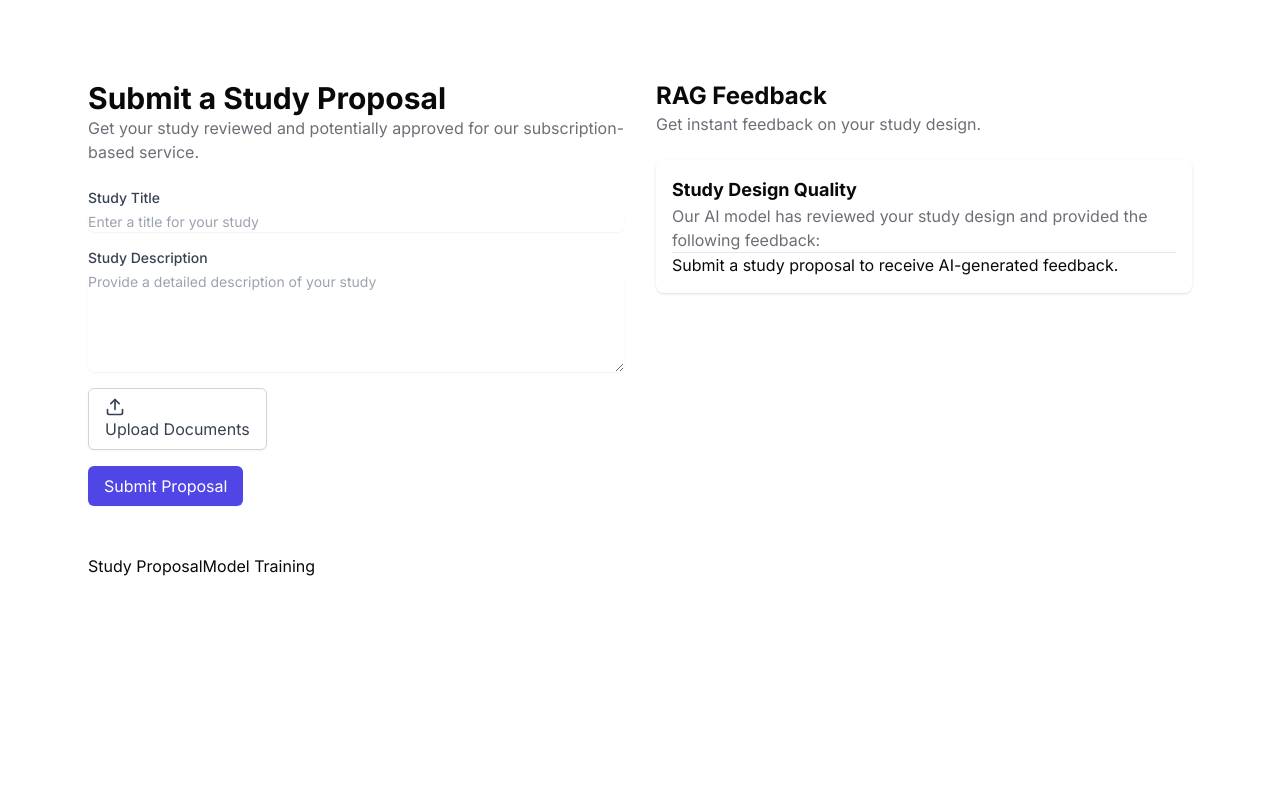
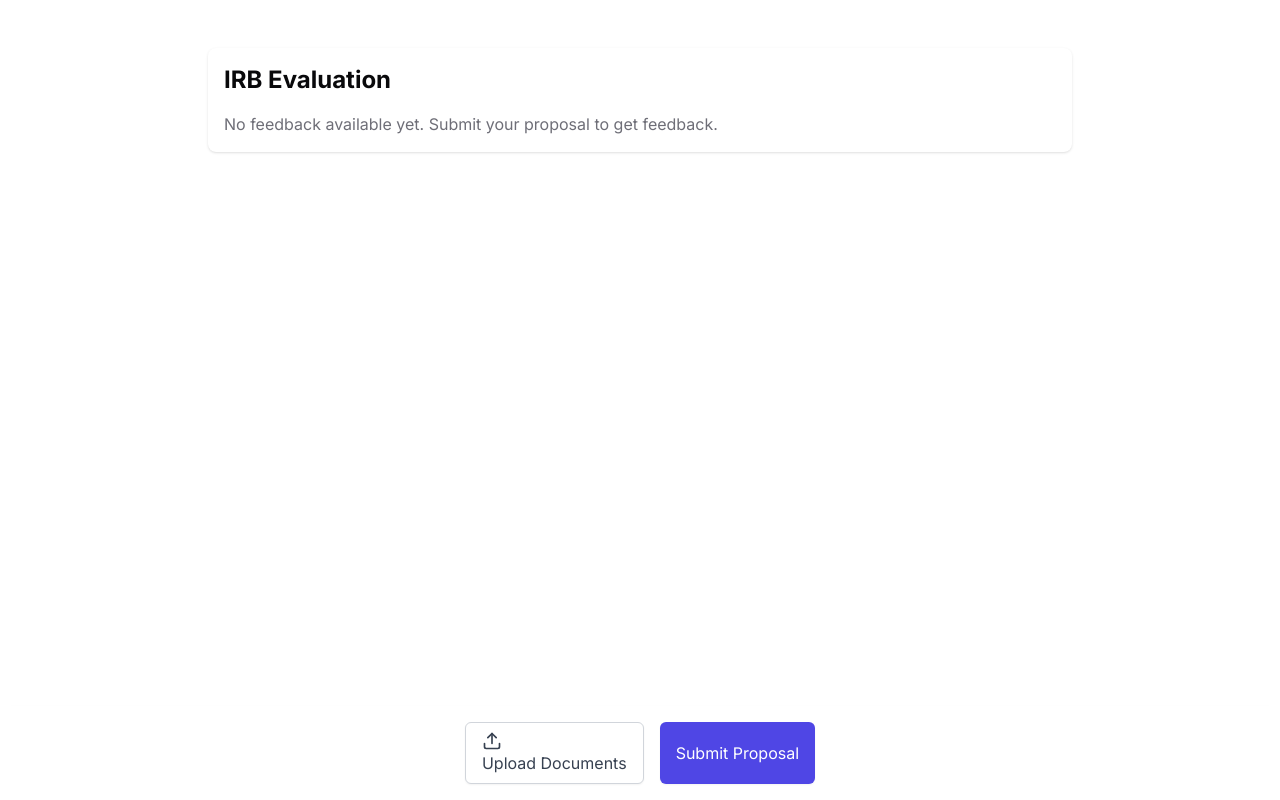
Before and after one commit to MrSaturn1/irb-compliance-ts, a Next.js app: page / in a window 1280 px wide. Built offline with nearby package versions, Linux system fonts and the light colour scheme.

Commit message:
save server version

```diff
--- a/src/app/globals.css
+++ b/src/app/globals.css
@@ -40,3 +40,13 @@
     @apply font-heading;
   }
 }
+
+@keyframes progress {
+  0% { width: 0%; }
+  100% { width: 100%; }
+}
+
+.animate-progress {
+  width: 100%;
+  animation: progress 2s linear infinite;
+}
--- a/src/app/page.tsx
+++ b/src/app/page.tsx
@@ -2,27 +2,18 @@
 "use client";
 
 import React, { useState, useRef } from 'react';
-import { Label } from "@/components/ui/label";
-import { Input } from "@/components/ui/input";
-import { Textarea } from "@/components/ui/textarea";
 import { Button } from "@/components/ui/button";
 import { Card } from "@/components/ui/card";
+import { UploadIcon } from "@/components/ui/icons";
 import { Separator } from "@/components/ui/separator";
-import Link from "next/link";
-import { Tabs, TabsList, TabsTrigger, TabsContent } from "@/components/ui/tabs";
-import { UploadIcon, RefreshCwIcon, CircleIcon } from "@/components/ui/icons";
+import { ProgressBar } from "@/components/ui/ProgressBar";
 
 export default function Home() {
-  const [studyTitle, setStudyTitle] = useState('');
-  const [studyDescription, setStudyDescription] = useState('');
   const [file, setFile] = useState<File | null>(null);
   const [feedback, setFeedback] = useState<string | null>(null);
   const [isLoading, setIsLoading] = useState(false);
-  const [trainingDocs, setTrainingDocs] = useState<File[]>([]);
-  const [isTraining, setIsTraining] = useState(false);
-  const [trainingFeedback, setTrainingFeedback] = useState<string | null>(null);
+  const [fullEvaluation, setFullEvaluation] = useState<string | null>(null);
   const fileInputRef = useRef<HTMLInputElement>(null);
-  const [fullEvaluation, setFullEvaluation] = useState<string | null>(null);
 
   const handleSubmit = async (e: React.FormEvent) => {
     e.preventDefault();
@@ -30,13 +21,10 @@ export default function Home() {
 
     try {
       const formData = new FormData();
-      formData.append('title', studyTitle);
-      formData.append('description', studyDescription);
       if (file) {
         formData.append('file', file);
       }
 
-      console.log('Sending request to evaluate study');
       const response = await fetch('http://localhost:3001/api/evaluate-study', {
         method: 'POST',
         body: formData,
@@ -52,8 +40,6 @@ export default function Home() {
       }
 
       const data = await response.json();
-      console.log('Response received:', data);
-
       if (data && data.summary && data.fullEvaluation) {
         setFeedback(data.summary);
         setFullEvaluation(data.fullEvaluation);
@@ -79,75 +65,51 @@ export default function Home() {
     }
   };
 
-  const handleTrainingDocsChange = (e: React.ChangeEvent<HTMLInputElement>) => {
-    if (e.target.files) {
-      setTrainingDocs(Array.from(e.target.files));
-    }
-  };
-
-  const handleModelTraining = async (e: React.FormEvent) => {
-    e.preventDefault();
-    setIsTraining(true);
-
-    try {
-      const formData = new FormData();
-      trainingDocs.forEach((file, index) => {
-        formData.append(`file-${index}`, file);
-      });
-
-      const response = await fetch('http://localhost:3001/api/add-document', {
-        method: 'POST',
-        body: formData,
-        credentials: 'include',
-        mode: 'cors',
-        headers: {
-          'Accept': 'application/json',
-        },
-      });
-
-      setTrainingFeedback('Documents successfully added for model training.');
-    } catch (error) {
-      console.error('Error submitting training documents:', error);
-      setTrainingFeedback('An error occurred while adding training documents.');
-    } finally {
-      setIsTraining(false);
-    }
-  };
-
   const handleUploadClick = () => {
     fileInputRef.current?.click();
   };
 
+  const formatResponseText = (text: string) => {
+    // Format headers
+    let formattedText = text.replace(/\*\*(Compliance|Non-compliance):\*\*/g, '<h4 class="text-md font-semibold mb-2">$1:</h4>');
+    formattedText = formattedText.replace(/\*\*(.*?)\*\*/g, '<h3 class="text-lg font-bold mb-2">$1</h3>');
+
+    // Format bullet points
+    formattedText = formattedText.replace(/\* (.*?)(\n|$)/g, '<li>$1</li>');
+
+    // Wrap bullet points with <ul>
+    formattedText = formattedText.replace(/(<li>.*?<\/li>)+/gs, '<ul>$&</ul>');
+
+    // Format numbered lists with line breaks
+    formattedText = formattedText.replace(/(\d+)\. (.*?)(?=\d+\.|$)/g, '<li>$1. $2</li>\n');
+    formattedText = formattedText.replace(/(<li>.*?<\/li>)+/gs, '<ol>$&</ol>');
+
+    return formattedText;
+  };
+
   return (
-    <div className="w-full max-w-6xl mx-auto px-4 md:px-6 py-12 md:py-20">
-      <div className="grid md:grid-cols-2 gap-8">
-        <div className="space-y-6">
-          <div>
-            <h1 className="text-3xl font-bold">Submit a Study Proposal</h1>
-            <p className="text-muted-foreground">
-              Get your study reviewed and potentially approved for our subscription-based service.
-            </p>
+    <div className="w-full max-w-4xl mx-auto px-4 py-12 flex flex-col min-h-screen">
+      <div className="flex-grow">
+        <Card className="p-6 bg-muted h-full max-h-[calc(100vh-16rem)] overflow-y-auto">
+          <h2 className="text-2xl font-bold mb-4">IRB Evaluation</h2>
+          {feedback ? (
+            <>
+              <div dangerouslySetInnerHTML={{ __html: formatResponseText(feedback) }} />
+              <Separator className="my-4" />
+              {fullEvaluation && (
+                <div className="mt-4">
+                  <div dangerouslySetInnerHTML={{ __html: formatResponseText(fullEvaluation) }} />
                 </div>
-          <form className="space-y-4" onSubmit={handleSubmit}>
-            <div>
-              <Label htmlFor="title">Study Title</Label>
-              <Input
-                id="title"
-                value={studyTitle}
-                onChange={(e) => setStudyTitle(e.target.value)}
-                placeholder="Enter a title for your study"
-              />
+              )}
+            </>
+          ) : (
+            <p className="text-muted-foreground">No feedback available yet. Submit your proposal to get feedback.</p>
+          )}
+        </Card>
       </div>
-            <div>
-              <Label htmlFor="description">Study Description</Label>
-              <Textarea
-                id="description"
-                value={studyDescription}
-                onChange={(e) => setStudyDescription(e.target.value)}
-                placeholder="Provide a detailed description of your study"
-                rows={5}
-              />
-              <div className="flex items-center gap-4 mt-4">
+      <form className="w-full mt-4" onSubmit={handleSubmit}>
+        <div className="fixed bottom-0 left-0 right-0 bg-white py-4 shadow-lg flex justify-center space-x-4">
+          {file && <span className="text-sm text-muted-foreground self-center mr-4">{file.name}</span>}
           <Button
             type="button"
             variant="outline"
@@ -162,116 +124,12 @@ export default function Home() {
             onChange={handleFileChange}
             className="hidden"
           />
-                {file && <span className="text-sm text-muted-foreground">{file.name}</span>}
-              </div>
-            </div>
-            <div className="flex items-center gap-4">
-              <Button type="submit" disabled={isLoading}>
+          <Button type="submit" disabled={isLoading || !file}>
             {isLoading ? 'Submitting...' : 'Submit Proposal'}
           </Button>
         </div>
       </form>
-        </div>
-        <div className="space-y-6">
-          <div>
-            <h2 className="text-2xl font-bold">RAG Feedback</h2>
-            <p className="text-muted-foreground">Get instant feedback on your study design.</p>
-          </div>
-          <Card className="p-6 bg-muted">
-            <div className="flex items-center gap-4">
-              <div className="flex-1">
-                <h3 className="text-lg font-bold">Study Design Quality</h3>
-                <p className="text-muted-foreground">
-                  Our AI model has reviewed your study design and provided the following feedback:
-                </p>
-              </div>
-              {feedback && (
-                <div className="flex items-center gap-2">
-                  <CircleIcon className="w-6 h-6 fill-yellow-500" />
-                  <span className="font-medium text-yellow-500">Feedback Available</span>
-                </div>
-              )}
-            </div>
-            <Separator className="my-4" />
-            <div className="space-y-2">
-              {feedback ? (
-                <p>{feedback}</p>
-              ) : (
-                <p>Submit a study proposal to receive AI-generated feedback.</p>
-              )}
-            </div>
-            {feedback && (
-              <>
-                <Separator className="my-4" />
-                <div className="flex items-center gap-2">
-                  <Button variant="outline" size="sm" onClick={() => {setFeedback(null); setFullEvaluation(null);}}>
-                    <RefreshCwIcon className="w-5 h-5 mr-2" />
-                    Clear Feedback
-                  </Button>
-                  <Button
-                    variant="outline"
-                    size="sm"
-                    onClick={() => setFullEvaluation(prev => prev ? null : fullEvaluation)}
-                  >
-                    {fullEvaluation ? 'Hide Full Evaluation' : 'Show Full Evaluation'}
-                  </Button>
-                  <Link href="#" className="text-primary underline" prefetch={false}>
-                    Learn more about study design
-                  </Link>
-                </div>
-              </>
-            )}
-          </Card>
-          {fullEvaluation && (
-            <Card className="p-6 bg-muted mt-4">
-              <h3 className="text-lg font-bold mb-2">Full Evaluation</h3>
-              <p className="whitespace-pre-wrap">{fullEvaluation}</p>
-            </Card>
-          )}
-        </div>
-      </div>
-      <Tabs defaultValue="study" className="mt-12">
-        <TabsList>
-          <TabsTrigger value="study">Study Proposal</TabsTrigger>
-          <TabsTrigger value="model">Model Training</TabsTrigger>
-        </TabsList>
-        <TabsContent value="model">
-          <div className="space-y-4">
-            <div>
-              <h2 className="text-2xl font-bold">Model Training</h2>
-              <p className="text-muted-foreground">
-                Submit additional documents to train the model assigned to your study.
-              </p>
-            </div>
-            <form className="space-y-4" onSubmit={handleModelTraining}>
-              <div>
-                <Label htmlFor="training-docs">Additional Documents</Label>
-                <Input
-                  id="training-docs"
-                  type="file"
-                  onChange={handleTrainingDocsChange}
-                  multiple
-                />
-                {trainingDocs.length > 0 && (
-                  <p className="mt-2 text-sm text-muted-foreground">
-                    {trainingDocs.length} file(s) selected
-                  </p>
-                )}
-              </div>
-              <div className="flex items-center gap-4">
-                <Button type="submit" disabled={isTraining || trainingDocs.length === 0}>
-                  {isTraining ? 'Submitting...' : 'Submit Documents'}
-                </Button>
-              </div>
-            </form>
-            {trainingFeedback && (
-              <Card className="p-4 bg-muted">
-                <p>{trainingFeedback}</p>
-              </Card>
-            )}
-          </div>
-        </TabsContent>
-      </Tabs>
+      <ProgressBar isLoading={isLoading} />
     </div>
   );
 }
--- /dev/null
+++ b/src/components/ui/ProgressBar.tsx
@@ -0,0 +1,12 @@
+// src/components/ui/ProgressBar.tsx
+import React from 'react';
+
+export const ProgressBar: React.FC<{ isLoading: boolean }> = ({ isLoading }) => {
+  if (!isLoading) return null;
+
+  return (
+    <div className="fixed bottom-0 left-0 right-0 bg-blue-500 h-1 z-50">
+      <div className="h-1 bg-blue-700 animate-progress"></div>
+    </div>
+  );
+};
```
Lines whose indentation alone changed are shown as unchanged.
